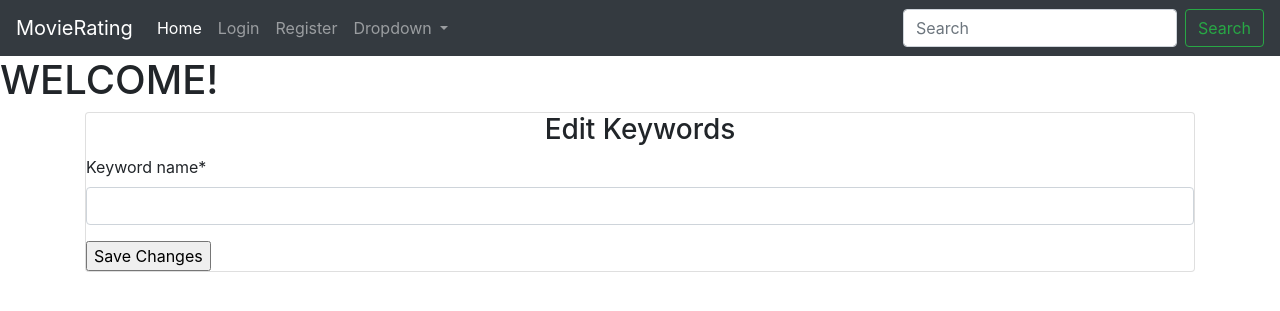
After one commit to burakkarademir/Movie-Rating-and-Review, a Django app: template movierating/main/templates/main/edit_keywords.html in a window 1280 px wide. The commit adds this page. Shown: the top 311 px of the page. Run offline with Django 3.2, Linux system fonts and the light colour scheme; the template is opened without the code that fills it: values that come from a table or form of the project are taken from there, others are empty; parts of the project's set-up code (start-up, migrations or seed data) failed here and were passed over; some libraries are stand-ins or nearby versions.

Commit message:
edit keywords done

```diff
--- a/movierating/main/templates/main/details.html
+++ b/movierating/main/templates/main/details.html
@@ -37,7 +37,7 @@
                     {% for keyword in keywords %}
                     <li>{{ keyword.keyword_name }}</li>
                     {% if user.is_superuser %}
-
+                        <a href="{% url 'main:edit_keywords' movie.movie_id %}">Edit</a>
                     {% endif %}
                     {% endfor %}
                 </div>
--- /dev/null
+++ b/movierating/main/templates/main/edit_keywords.html
@@ -0,0 +1,20 @@
+{% extends 'main/base.html' %}
+
+{% load crispy_forms_tags %}
+
+{% block content %}
+
+<div class="container">
+    <div class="card">
+        <div class="card-content">
+            <h3 class="text-center">Edit Keywords</h3>
+            <form action="" method="POST">
+                {% csrf_token %}
+                {{ form|crispy }}
+                <input type="submit" value="Save Changes">
+            </form>
+        </div>
+    </div>
+</div>
+
+{% endblock %}
```
Also changed, not shown: movierating/main/views.py (+16 -0 lines).
